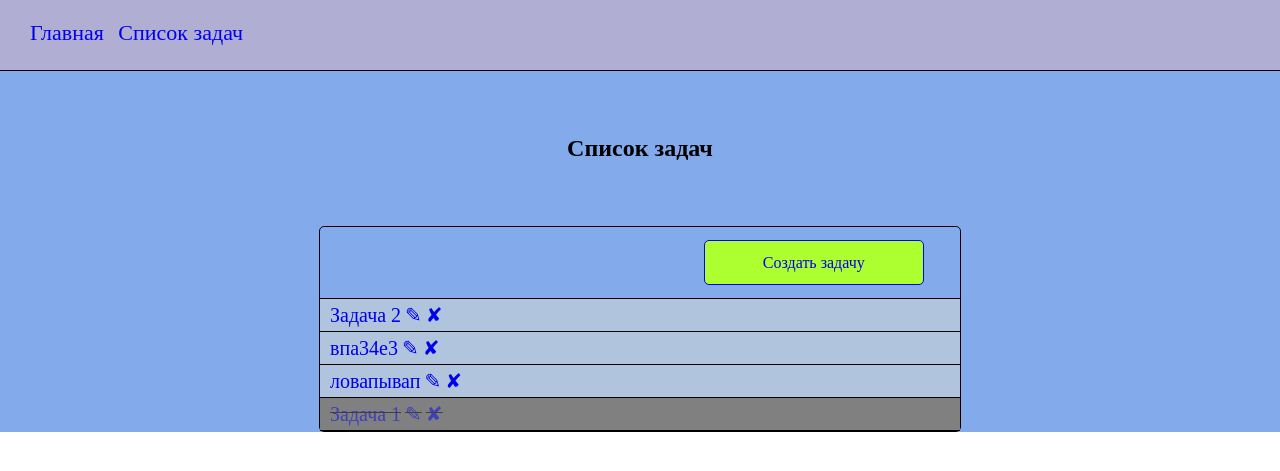
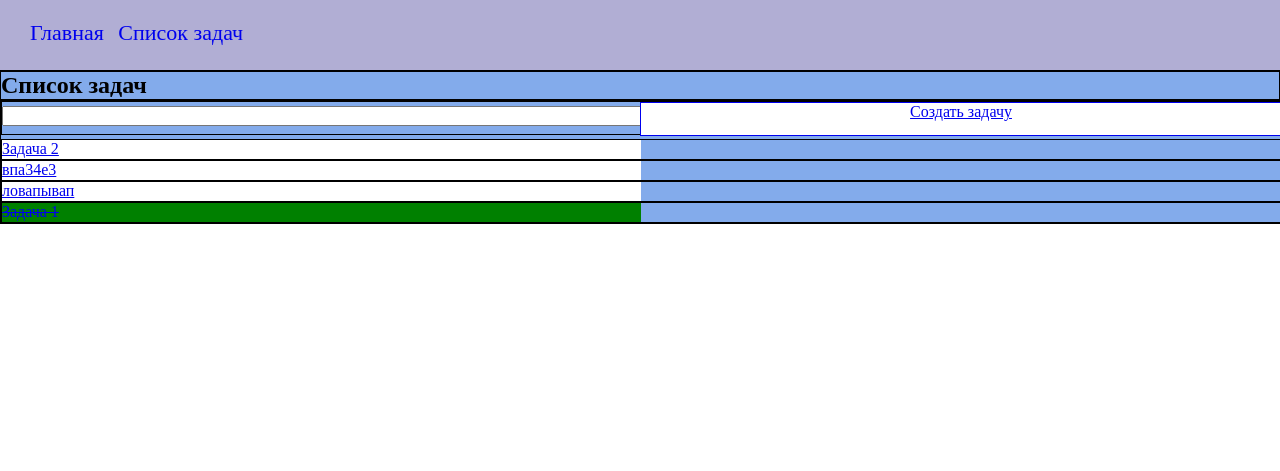
Before and after one commit to Grino777/ToDo, a Django app: page /tasks_list in a window 1280 px wide. Shown: the top 471 px of the page. Run offline with Django 4.2, Linux system fonts and the light colour scheme; data comes from the database, SQL or seed files in the repository; both versions use the stored data as it was after the commit.

Commit message:
Update project

```diff
--- a/todo_project/templates/base.html
+++ b/todo_project/templates/base.html
@@ -21,4 +21,9 @@
         {% block content %} {% endblock %}
     </div>
 </body>
+
+<footer>
+    {% block footer %} {% endblock %}
+</footer>
+
 </html>
--- a/todo_project/todo/static/todo/css/tasks_list.css
+++ b/todo_project/todo/static/todo/css/tasks_list.css
@@ -1,96 +1,130 @@
+/*
+----------------------------------------------Стили блока content-------------------------------------------------------
+*/
+
 .content {
     background-color: #83abeb;
 }
 
 .content__tasks {
+    position: relative;
     display: block;
 }
 
-.tasks-list {
+/*
+------------------------------------------------------------------------------------------------------------------------
+*/
+
+/*
+-----------------------------------------------Заголовок 'таблицы'------------------------------------------------------
+*/
+
+h2.title__list {
     display: block;
-    position: static;
-    border: 1px solid;
-    border-radius: 5px;
-    margin-top: 0;
-    margin-left: auto;
-    margin-right: auto;
-    width: 50%;
+    top: 0;
+    left:0;
+    border: 1px solid black;
 }
 
-.create-tasks {
+/*
+------------------------------------------------------------------------------------------------------------------------
+*/
+
+
+/*
+------------------------------------------------------Стили таблицы-----------------------------------------------------
+*/
+
+/* Блок 'таблицы' */
+div.tasks__list {
+    position: relative;
     display: block;
-    padding-top: 2%;
-    padding-bottom: 2%;
-    border-bottom: 1px solid;
+    border: 1px solid black;
+    width: 100%;
+    height: 100%;
 }
 
-.create-tasks a {
-    display: block;
+/* Блок создания кнопки */
+div.create__tasks {
     position: relative;
-    border: 1px solid;
-    border-radius: 5px;
-    padding: 2%;
-    width: 30%;
-    text-align: center;
-    margin-left: 60%;
-    text-decoration: none;
-    background-color: #ADFF2F;
-    word-wrap: break-word;
+    display: inline-block;
+    border: 1px solid black;
+    width: 100%;
+    height: 2em;
 }
 
-.create-tasks a:hover {
-    background-color: #ddd;
+/* Блок поиска */
+div.search__field {
+    position: absolute;
+    display: inline-block;
+    width: 50%;
+    height: 100%;
+    left: 0;
+    text-align: right;
+
 }
 
-.title__list {
-    text-align: center;
-    height: auto;
-    width: auto;
-    padding: 5%;
+/* Стили поиска */
+div.search__field input {
+    width: 100%;
+    height: 50%;
+    vertical-align: sub;
 }
 
-ul.task__view {
-    margin: 0;
-    padding: 4px;
-    padding-left: 10px;
-    background-color: #B0C4DE;
-    border-bottom: 1px solid;
-   }
 
-ul.task__view li{
-    list-style-type: none;
-    display: inline;
-    cursor: pointer;
+/* Кнопка создания */
+div.create__tasks a {
+    display: block;
+    position: absolute;
+    width: 50%;
+    height: 100%;
+    right: 0;
+    top: 0;
+    text-align: right;
+    height: 100%;
+    border: 1px solid;
+    text-align: center;
+    background-color: white;
 }
 
-ul.task__view li a {
+/* Блок с задачами */
+div.tasks {
     position: relative;
-    font-size: 20px;
-    text-decoration: none;
+    display: block;
 }
 
-ul:hover {
-  background: #ddd;
+
+/* Блок задачи */
+ul.task__info {
+    position: relative;
+    border: 1px solid black;
 }
 
-ul.task__close {
-    margin: 0;
-    padding: 4px;
-    padding-left: 10px;
-    background-color: #808080;
-    border-bottom: 1px solid;
-   }
-
-ul.task__close li{
-    list-style-type: none;
-    display: inline;
-    cursor: pointer;
-    opacity: 0.5;
-    text-decoration: line-through;
+/* Отображение блоков задач */
+ul.task__info li {
+    display: inline-block;
 }
 
-ul.task__close li a {
-    position: relative;
-    font-size: 20px;
-    text-decoration: none;
+/* Отображение названия задач */
+a.title__task {
+    position: absolute;
+    top:0;
+    left:0;
+    width: 50%;
+    height: 100%;
+    background-color: white;
 }
+
+/* Отображение кнопки редактирования */
+
+
+/* Отображение кнопки удаления */
+
+
+
+
+/* Стили закрытых задач */
+ul.close a.title__task {
+    text-decoration: line-through;
+    background-color: green;
+}
--- a/todo_project/todo/templates/todo/tasks_list.html
+++ b/todo_project/todo/templates/todo/tasks_list.html
@@ -18,15 +18,21 @@
     {% include 'includes/navbar.html' %}
         <div class="content__tasks">
             <h2 class="title__list">Список задач</h2>
-            <div class="tasks-list">
-                <div class="create-tasks"><a href="{% url 'create_task' %}">Создать задачу</a></div>
-                {% for todo in todos %}
-                <ul class="{% if todo.status is False %} task__view {% else %} task__close {% endif %}}">
-                    <li><a href="detail_task/{{ todo.id }}">{{ todo.title }}</a></li>
-                    <li><a href="update_task/{{ todo.id }}">&#9998;</a></li>
-                    <li><a href="delete_task/{{ todo.id }}">&#10008;</a></li>
-                </ul>
-                {% endfor %}
+            <div class="tasks__list">
+                <div class="create__tasks">
+                    <div class="search__field"><input type="text"></div>
+                    <a href="{% url 'create_task' %}">Создать задачу</a>
+                </div>
+                <div class="tasks">
+                    {% for todo in todos %}
+                        <ul class="task__info {% if todo.status is True %}close{% endif %}">
+<!--                        <ul class="task__info {% if todo.status is False %}task__info{% else %}task__info__close{% endif %}">-->
+                            <li><a href="detail_task/{{ todo.id }}" class="title__task">{{ todo.title }}</a></li>
+                            <li><a href="update_task/{{ todo.id }}" class="update__task">&#9998;</a></li>
+                            <li><a href="delete_task/{{ todo.id }}" class="delete__task">&#10008;</a></li>
+                        </ul>
+                    {% endfor %}
+                </div>
             </div>
         </div>
 {% endblock %}
```
Also changed, not shown: todo_project/db.sqlite3.
